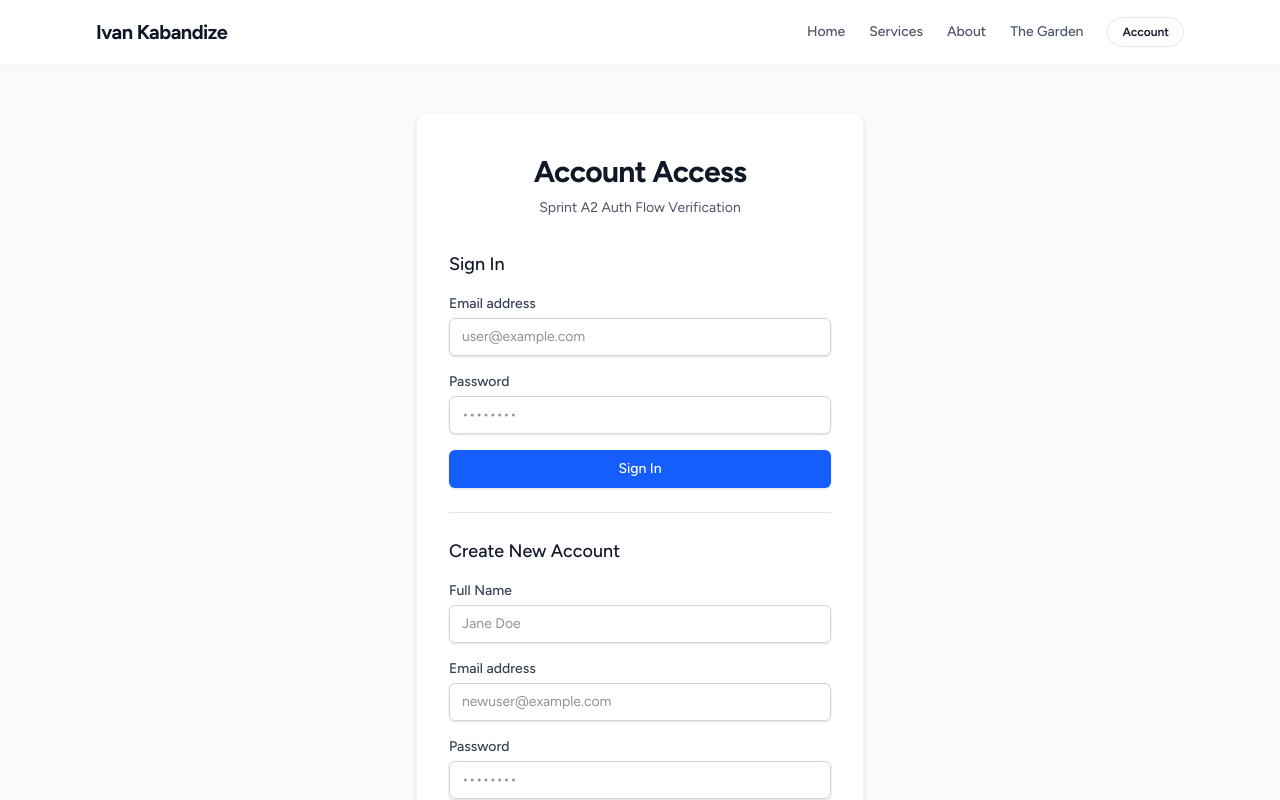
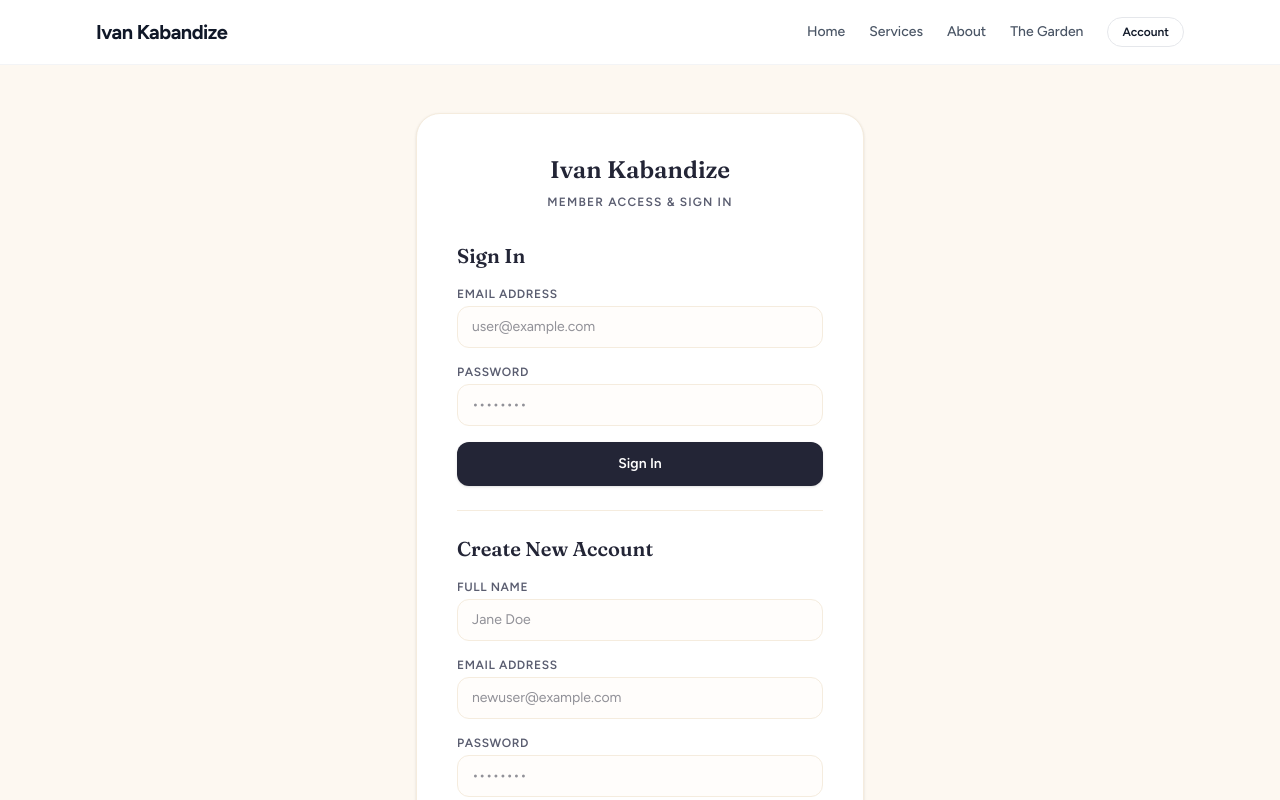
Before and after one commit to begeniuskibs/ivankabandize-website, a Next.js app: page /auth/login in a window 1280 px wide. Shown: the top 800 px of the page. Built offline with nearby package versions, Linux system fonts and the light colour scheme.

Commit message:
fix(security): enforce server-side and API owner authorization; improve post-signup confirmation UX

```diff
--- /dev/null
+++ b/app/admin/layout.tsx
@@ -0,0 +1,22 @@
+import { redirect } from 'next/navigation'
+import { getAuthenticatedOwner } from '@/utils/supabase/auth'
+
+export const dynamic = 'force-dynamic'
+
+export default async function AdminLayout({
+  children,
+}: {
+  children: React.ReactNode
+}) {
+  const { user, isOwner } = await getAuthenticatedOwner()
+
+  if (!user) {
+    redirect('/auth/login?error=Please+sign+in+to+access+the+Admin+Console')
+  }
+
+  if (!isOwner) {
+    redirect('/auth/account?error=Access+restricted.+Owner+privileges+required+for+Admin+Console.')
+  }
+
+  return <>{children}</>
+}
--- a/app/auth/login/page.tsx
+++ b/app/auth/login/page.tsx
@@ -1,10 +1,14 @@
 import { signIn, signUp } from '@/app/auth/actions'
+import Link from 'next/link'
+
+export const dynamic = 'force-dynamic'
 
 interface Props {
   searchParams: Promise<{
     error?: string
     message?: string
     mode?: string
+    email?: string
   }>
 }
 
@@ -12,38 +16,74 @@ export default async function LoginPage({ searchParams }: Props) {
   const params = await searchParams
   const error = params.error
   const message = params.message
+  const isSignupSuccess = params.mode === 'signup-success'
+  const signupEmail = params.email
 
   return (
-    <div className="min-h-screen flex items-center justify-center bg-gray-50 py-12 px-4 sm:px-6 lg:px-8 font-sans">
-      <div className="max-w-md w-full space-y-8 bg-white p-8 rounded-xl shadow-md border border-gray-100">
-        <div>
-          <h2 className="mt-2 text-center text-3xl font-extrabold text-gray-900 tracking-tight">
-            Account Access
-          </h2>
-          <p className="mt-2 text-center text-sm text-gray-600">
-            Sprint A2 Auth Flow Verification
+    <div className="min-h-screen flex items-center justify-center bg-[#FDF8F1] py-12 px-4 sm:px-6 lg:px-8 font-sans">
+      <div className="max-w-md w-full space-y-8 bg-white p-8 sm:p-10 rounded-3xl shadow-sm border border-[#F5ECDE]">
+        {/* Top Branding Header */}
+        <div className="text-center">
+          <Link href="/" className="font-['Fraunces',_Georgia,_serif] text-2xl font-semibold text-[#232536] hover:opacity-80 transition">
+            Ivan Kabandize
+          </Link>
+          <p className="mt-2 text-xs uppercase tracking-widest font-semibold text-[#5A5D70]">
+            Member Access &amp; Sign In
           </p>
         </div>
 
+        {/* Post-Signup Success Message State */}
+        {isSignupSuccess ? (
+          <div className="space-y-6 text-center py-4">
+            <div className="w-16 h-16 rounded-full bg-[#FDF0EE] text-[#EF5B45] border border-[#EF5B45]/20 flex items-center justify-center mx-auto text-2xl">
+              ✉️
+            </div>
+
+            <div>
+              <h2 className="font-['Fraunces',_Georgia,_serif] text-2xl font-semibold text-[#232536]">
+                Check your email
+              </h2>
+              <p className="mt-2 text-sm text-[#5A5D70] leading-relaxed">
+                We sent a confirmation link to{' '}
+                {signupEmail ? <strong className="text-[#232536]">{signupEmail}</strong> : 'your email address'}.
+              </p>
+              <p className="mt-2 text-sm text-[#5A5D70] leading-relaxed">
+                Please click the link in that email to confirm your account before signing in.
+              </p>
+            </div>
+
+            <div className="pt-4 border-t border-[#F5ECDE]">
+              <Link
+                href="/auth/login"
+                className="inline-flex items-center justify-center px-6 py-2.5 rounded-full text-xs font-bold uppercase tracking-wider bg-[#232536] text-white hover:bg-black transition"
+              >
+                &larr; Back to Sign In
+              </Link>
+            </div>
+          </div>
+        ) : (
+          <>
             {error && (
-          <div className="bg-red-50 border border-red-200 text-red-700 px-4 py-3 rounded-md text-sm">
+              <div className="bg-red-50 border border-red-200 text-red-700 px-4 py-3 rounded-2xl text-sm">
                 {error}
               </div>
             )}
 
             {message && (
-          <div className="bg-green-50 border border-green-200 text-green-700 px-4 py-3 rounded-md text-sm">
+              <div className="bg-green-50 border border-green-200 text-green-700 px-4 py-3 rounded-2xl text-sm">
                 {message}
               </div>
             )}
 
             <div className="space-y-6">
               {/* Sign In Form */}
-          <div className="border-b border-gray-200 pb-6">
-            <h3 className="text-lg font-medium text-gray-900 mb-4">Sign In</h3>
+              <div className="border-b border-[#F5ECDE] pb-6">
+                <h3 className="font-['Fraunces',_Georgia,_serif] text-xl font-semibold text-[#232536] mb-4">
+                  Sign In
+                </h3>
                 <form className="space-y-4">
                   <div>
-                <label className="block text-sm font-medium text-gray-700" htmlFor="signin-email">
+                    <label className="block text-xs font-semibold text-[#5A5D70] uppercase tracking-wider mb-1" htmlFor="signin-email">
                       Email address
                     </label>
                     <input
@@ -51,13 +91,13 @@ export default async function LoginPage({ searchParams }: Props) {
                       name="email"
                       type="email"
                       required
-                  className="mt-1 block w-full px-3 py-2 border border-gray-300 rounded-md shadow-sm focus:outline-none focus:ring-blue-500 focus:border-blue-500 text-sm"
+                      className="w-full px-3.5 py-2.5 border border-[#F5ECDE] rounded-xl text-sm text-[#232536] bg-[#FDF8F1]/30 focus:outline-none focus:ring-1 focus:ring-[#232536]"
                       placeholder="user@example.com"
                     />
                   </div>
 
                   <div>
-                <label className="block text-sm font-medium text-gray-700" htmlFor="signin-password">
+                    <label className="block text-xs font-semibold text-[#5A5D70] uppercase tracking-wider mb-1" htmlFor="signin-password">
                       Password
                     </label>
                     <input
@@ -65,14 +105,14 @@ export default async function LoginPage({ searchParams }: Props) {
                       name="password"
                       type="password"
                       required
-                  className="mt-1 block w-full px-3 py-2 border border-gray-300 rounded-md shadow-sm focus:outline-none focus:ring-blue-500 focus:border-blue-500 text-sm"
+                      className="w-full px-3.5 py-2.5 border border-[#F5ECDE] rounded-xl text-sm text-[#232536] bg-[#FDF8F1]/30 focus:outline-none focus:ring-1 focus:ring-[#232536]"
                       placeholder="••••••••"
                     />
                   </div>
 
                   <button
                     formAction={signIn}
-                className="w-full flex justify-center py-2 px-4 border border-transparent rounded-md shadow-sm text-sm font-medium text-white bg-blue-600 hover:bg-blue-700 focus:outline-none focus:ring-2 focus:ring-offset-2 focus:ring-blue-500"
+                    className="w-full py-3 px-4 rounded-xl font-semibold text-sm text-white bg-[#232536] hover:bg-black transition shadow-sm"
                   >
                     Sign In
                   </button>
@@ -81,23 +121,25 @@ export default async function LoginPage({ searchParams }: Props) {
 
               {/* Sign Up Form */}
               <div>
-            <h3 className="text-lg font-medium text-gray-900 mb-4">Create New Account</h3>
+                <h3 className="font-['Fraunces',_Georgia,_serif] text-xl font-semibold text-[#232536] mb-4">
+                  Create New Account
+                </h3>
                 <form className="space-y-4">
                   <div>
-                <label className="block text-sm font-medium text-gray-700" htmlFor="signup-name">
+                    <label className="block text-xs font-semibold text-[#5A5D70] uppercase tracking-wider mb-1" htmlFor="signup-name">
                       Full Name
                     </label>
                     <input
                       id="signup-name"
                       name="full_name"
                       type="text"
-                  className="mt-1 block w-full px-3 py-2 border border-gray-300 rounded-md shadow-sm focus:outline-none focus:ring-blue-500 focus:border-blue-500 text-sm"
+                      className="w-full px-3.5 py-2.5 border border-[#F5ECDE] rounded-xl text-sm text-[#232536] bg-[#FDF8F1]/30 focus:outline-none focus:ring-1 focus:ring-[#232536]"
                       placeholder="Jane Doe"
                     />
                   </div>
 
                   <div>
-                <label className="block text-sm font-medium text-gray-700" htmlFor="signup-email">
+                    <label className="block text-xs font-semibold text-[#5A5D70] uppercase tracking-wider mb-1" htmlFor="signup-email">
                       Email address
                     </label>
                     <input
@@ -105,13 +147,13 @@ export default async function LoginPage({ searchParams }: Props) {
                       name="email"
                       type="email"
                       required
-                  className="mt-1 block w-full px-3 py-2 border border-gray-300 rounded-md shadow-sm focus:outline-none focus:ring-blue-500 focus:border-blue-500 text-sm"
+                      className="w-full px-3.5 py-2.5 border border-[#F5ECDE] rounded-xl text-sm text-[#232536] bg-[#FDF8F1]/30 focus:outline-none focus:ring-1 focus:ring-[#232536]"
                       placeholder="newuser@example.com"
                     />
                   </div>
 
                   <div>
-                <label className="block text-sm font-medium text-gray-700" htmlFor="signup-password">
+                    <label className="block text-xs font-semibold text-[#5A5D70] uppercase tracking-wider mb-1" htmlFor="signup-password">
                       Password
                     </label>
                     <input
@@ -119,20 +161,22 @@ export default async function LoginPage({ searchParams }: Props) {
                       name="password"
                       type="password"
                       required
-                  className="mt-1 block w-full px-3 py-2 border border-gray-300 rounded-md shadow-sm focus:outline-none focus:ring-blue-500 focus:border-blue-500 text-sm"
+                      className="w-full px-3.5 py-2.5 border border-[#F5ECDE] rounded-xl text-sm text-[#232536] bg-[#FDF8F1]/30 focus:outline-none focus:ring-1 focus:ring-[#232536]"
                       placeholder="••••••••"
                     />
                   </div>
 
                   <button
                     formAction={signUp}
-                className="w-full flex justify-center py-2 px-4 border border-gray-300 rounded-md shadow-sm text-sm font-medium text-gray-700 bg-white hover:bg-gray-50 focus:outline-none focus:ring-2 focus:ring-offset-2 focus:ring-blue-500"
+                    className="w-full py-3 px-4 rounded-xl font-semibold text-sm text-[#232536] bg-white border border-[#F5ECDE] hover:bg-[#FDF8F1] transition shadow-sm"
                   >
-                Sign Up
+                    Create Account
                   </button>
                 </form>
               </div>
             </div>
+          </>
+        )}
       </div>
     </div>
   )
--- /dev/null
+++ b/utils/supabase/auth.ts
@@ -0,0 +1,43 @@
+import { createClient } from '@/utils/supabase/server'
+
+export async function getAuthenticatedOwner() {
+  const supabase = await createClient()
+  const {
+    data: { user },
+    error: authError,
+  } = await supabase.auth.getUser()
+
+  if (authError || !user) {
+    return {
+      supabase,
+      user: null,
+      isOwner: false,
+      error: 'Unauthorized: Authentication required',
+      status: 401 as const,
+    }
+  }
+
+  const { data: profile } = await supabase
+    .from('users')
+    .select('role, is_owner')
+    .eq('id', user.id)
+    .single()
+
+  if (!profile || (!profile.is_owner && profile.role !== 'owner')) {
+    return {
+      supabase,
+      user,
+      isOwner: false,
+      error: 'Forbidden: Owner privileges required',
+      status: 403 as const,
+    }
+  }
+
+  return {
+    supabase,
+    user,
+    isOwner: true,
+    error: null,
+    status: 200 as const,
+  }
+}
```
Also changed, not shown: app/api/admin/posts/[id]/route.ts (+10 -13 lines), app/api/admin/posts/route.ts (+6 -8 lines), app/api/admin/tags/route.ts (+10 -6 lines), app/auth/actions.ts (+8 -3 lines). Lines whose indentation alone changed are shown as unchanged.
